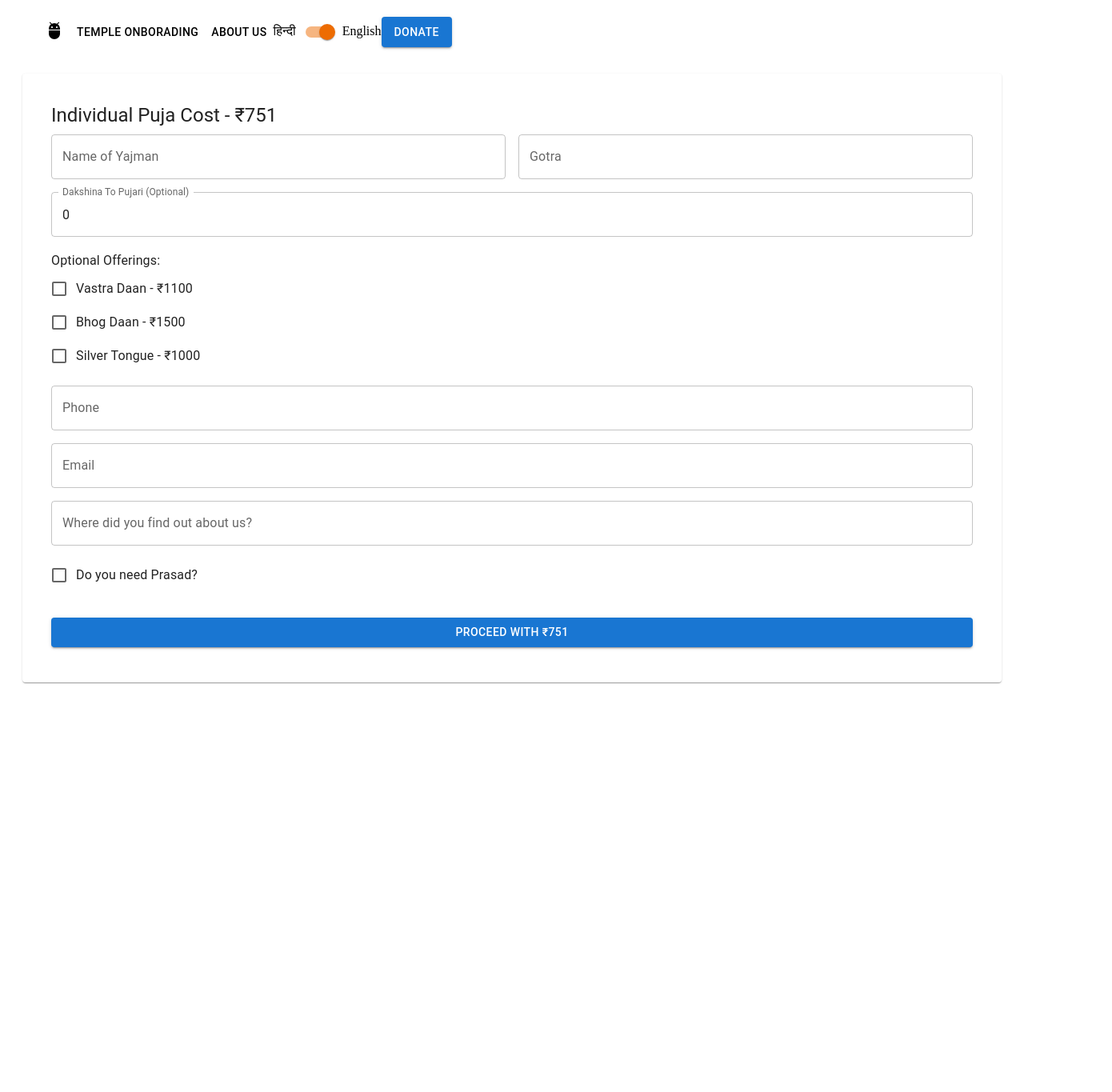
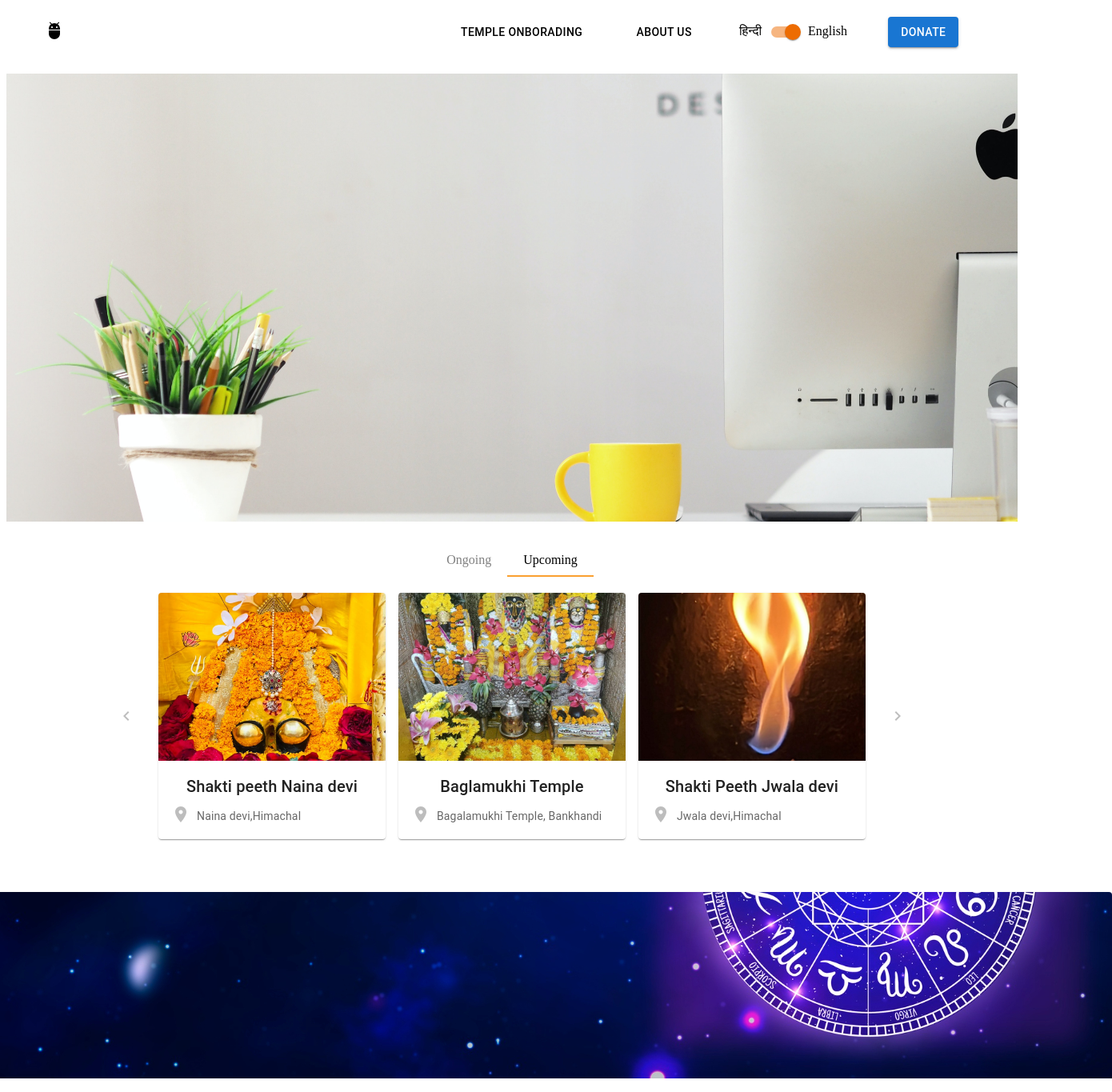
Before and after one commit to purush94/react-puja, a React (Vite) app: page / in a window 1280 px wide. Shown: the top 1365 px of the page at 80% size, 1390 px wide, since content can reach past the window. Before the commit the page ends 873 px from the top, so only its background shows below. Built offline with nearby package versions, Linux system fonts and the light colour scheme.

Commit message:
css fixes

```diff
--- a/src/comoponents/Body.jsx
+++ b/src/comoponents/Body.jsx
@@ -80,7 +80,7 @@ function Body() {
                     {selectedSection === 'Upcoming' && <Carousel />}
                     {selectedSection === 'Ongoing' && <h1>Upcoming Content</h1>}
                 </Box>
-                <Box className='body-description-section'>
+                {/* <Box className='body-description-section'>
                     <Box>
                         <Typography variant='h5' style={{ fontWeight: 'bold' }}>
                             Why Choose Us
@@ -104,7 +104,7 @@ function Body() {
                             </Box>
                         ))}
                     </Box>
-                </Box>
+                </Box> */}
                 {/* <Box className='body-medication-section'>
                     <Typography variant='h5' style={{ fontWeight: 'bold' }}>
                         Guided Mediatations
--- a/src/comoponents/Header.jsx
+++ b/src/comoponents/Header.jsx
@@ -19,11 +19,11 @@ function ResponsiveAppBar() {
     return (
         <Box position="static" color='inherit'>
             <Container maxWidth="xl" sx={{ display: 'flex' }}>
-                <Toolbar>
+                <Toolbar sx={{ display: 'flex', width: '100%', justifyContent: 'space-between' }}>
                     <Box>
                         <AdbIcon sx={{ mr: 1 }} />
                     </Box>
-                    <Box className="header-options" style={{ display: 'flex' }}>
+                    <Box className="header-options" style={{ display: 'flex', flex: 0.6, justifyContent: 'space-around' }}>
                         <Button variant="text" color="inherit">Temple Onborading</Button>
                         <Button variant="text" color="inherit">About Us</Button>
                         <Box>
--- a/src/comoponents/Home.jsx
+++ b/src/comoponents/Home.jsx
@@ -10,10 +10,10 @@ function Home() {
     return (
         <div>
             <Header />
-            {/* <Body />
-            <Footer /> */}
+            <Body />
+            <Footer />
             {/* <PujaPage /> */}
-            <IndividualPuja />
+            {/* <IndividualPuja /> */}
         </div>
     )
 }
--- a/src/comoponents/subComponent/Carousel/Carousel.jsx
+++ b/src/comoponents/subComponent/Carousel/Carousel.jsx
@@ -12,20 +12,20 @@ import Jwala from '../../../assets/jwala.jpeg';
 const cardData = [
     {
         id: 1,
-        title: 'Card 1 Title',
-        address: '123 Man St, City, Country',
+        title: 'Shakti peeth Naina devi',
+        address: 'Naina devi,Himachal',
         image: NainaDevi,
     },
     {
         id: 2,
-        title: 'Card 2 Title',
-        address: '456 Elm St, City, Country',
+        title: 'Baglamukhi Temple',
+        address: 'Bagalamukhi Temple, Bankhandi ',
         image: Baglamukhi,
     },
     {
         id: 3,
-        title: 'Card 3 Title',
-        address: '789 Oak St, City, Country',
+        title: 'Shakti Peeth Jwala  devi',
+        address: 'Jwala devi,Himachal',
         image: Jwala,
     },
 ];
```
